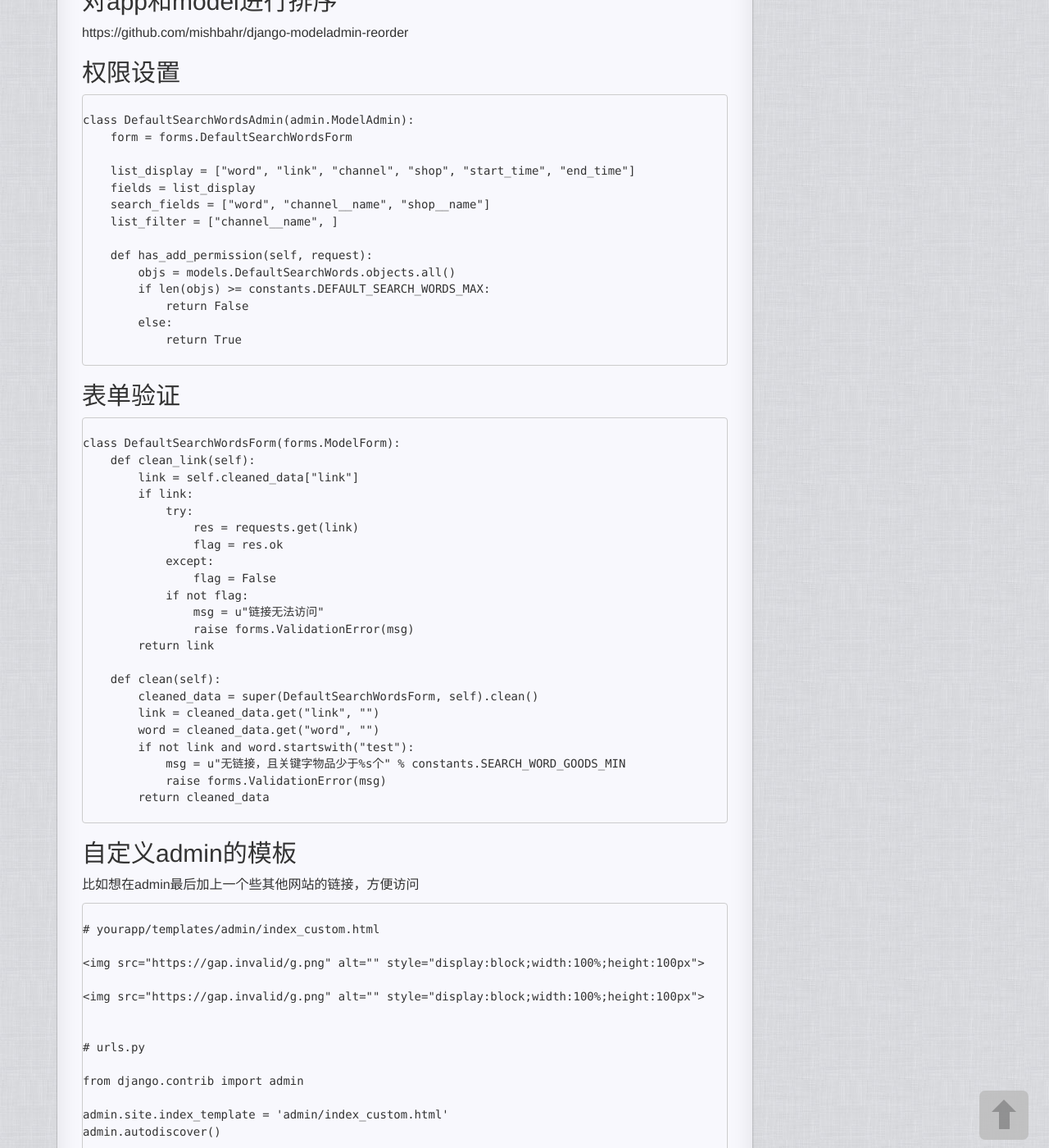
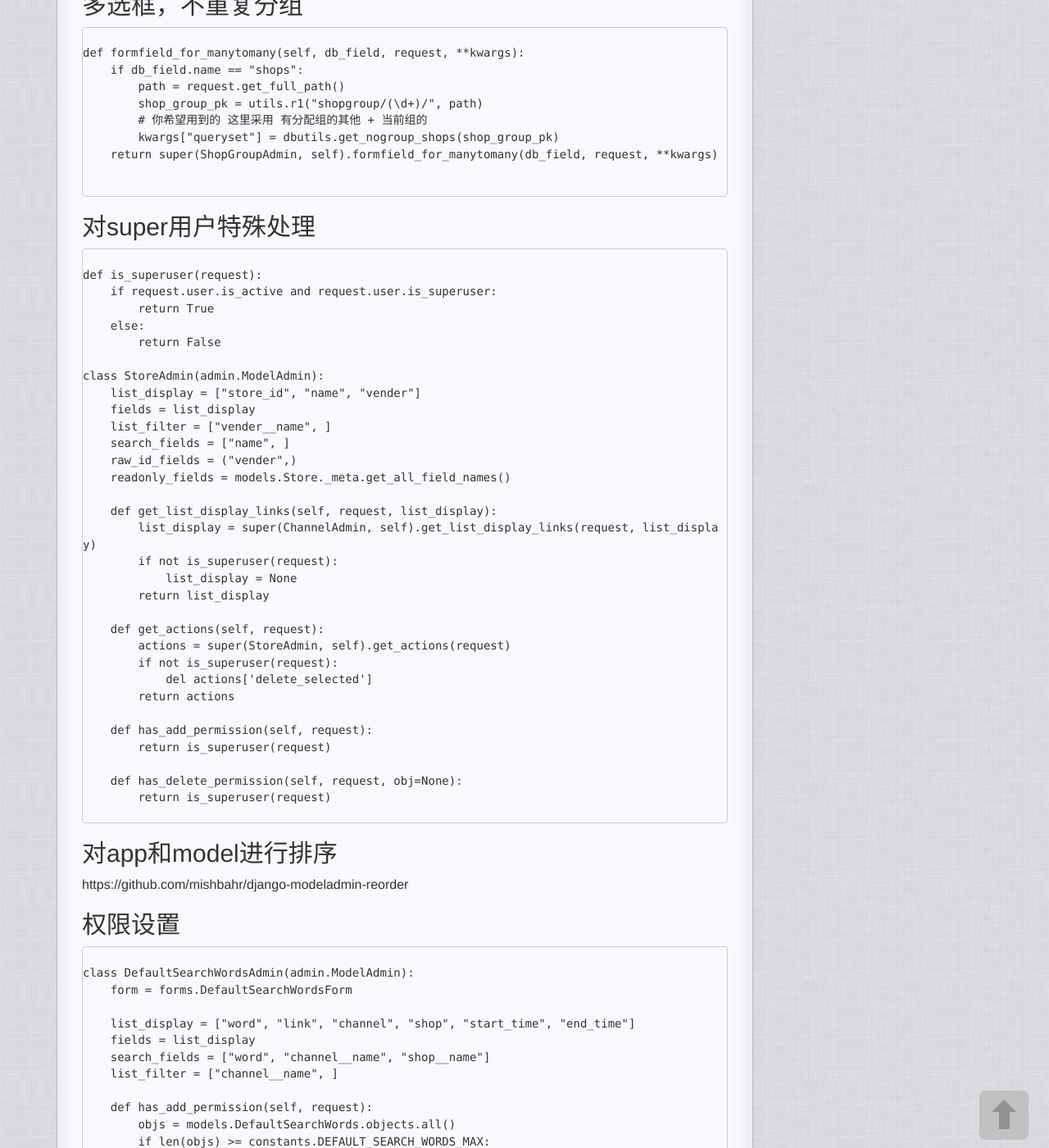
Before and after one commit to imouren/imouren.github.io, a Jekyll site: the page built from _posts/2016-07-14-django_admin.md, in a window 1280 px wide and 1400 px high, scrolled down 1635 px. Shown: the whole window at 82% size. Built offline with Jekyll 4.4.1, drawn with Linux system fonts in a browser that asks for light colours; nearby versions of some CDN libraries; comment, search, counter and statistics services are not loaded; a style sheet for code colours, icons or effects is not loaded; some of the changed text lies outside the part shown.

Commit message:
add more

````diff
--- a/_posts/2016-07-14-django_admin.md
+++ b/_posts/2016-07-14-django_admin.md
@@ -34,6 +34,21 @@
 ## 日期搜索
 
 date_hierarchy = 'publication_date'
+
+## 不显示修改按钮
+
+list_display_links = None
+
+## 不显示 删除 的action
+
+```python
+
+def get_actions(self, request):
+    actions = super(ChannelAdmin, self).get_actions(request)
+    del actions['delete_selected']
+    return actions
+
+```
 
 ## 替换 select 为 search
 
@@ -77,6 +92,45 @@
         kwargs["queryset"] = dbutils.get_nogroup_shops(shop_group_pk)
     return super(ShopGroupAdmin, self).formfield_for_manytomany(db_field, request, **kwargs)
 
+
+```
+
+
+## 对super用户特殊处理
+
+```python
+
+def is_superuser(request):
+    if request.user.is_active and request.user.is_superuser:
+        return True
+    else:
+        return False
+
+class StoreAdmin(admin.ModelAdmin):
+    list_display = ["store_id", "name", "vender"]
+    fields = list_display
+    list_filter = ["vender__name", ]
+    search_fields = ["name", ]
+    raw_id_fields = ("vender",)
+    readonly_fields = models.Store._meta.get_all_field_names()
+
+    def get_list_display_links(self, request, list_display):
+        list_display = super(ChannelAdmin, self).get_list_display_links(request, list_display)
+        if not is_superuser(request):
+            list_display = None
+        return list_display
+
+    def get_actions(self, request):
+        actions = super(StoreAdmin, self).get_actions(request)
+        if not is_superuser(request):
+            del actions['delete_selected']
+        return actions
+
+    def has_add_permission(self, request):
+        return is_superuser(request)
+
+    def has_delete_permission(self, request, obj=None):
+        return is_superuser(request)
 
 ```
 
````
